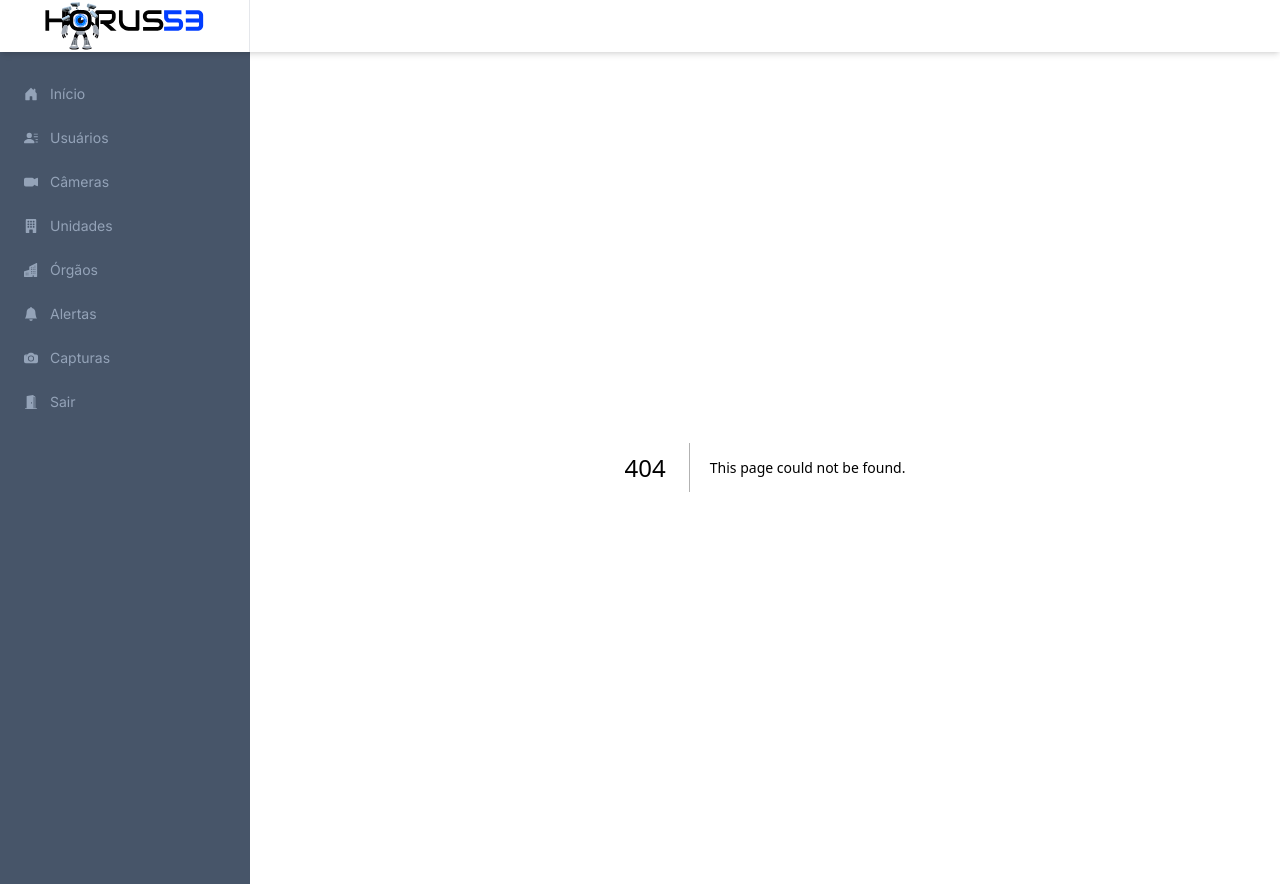
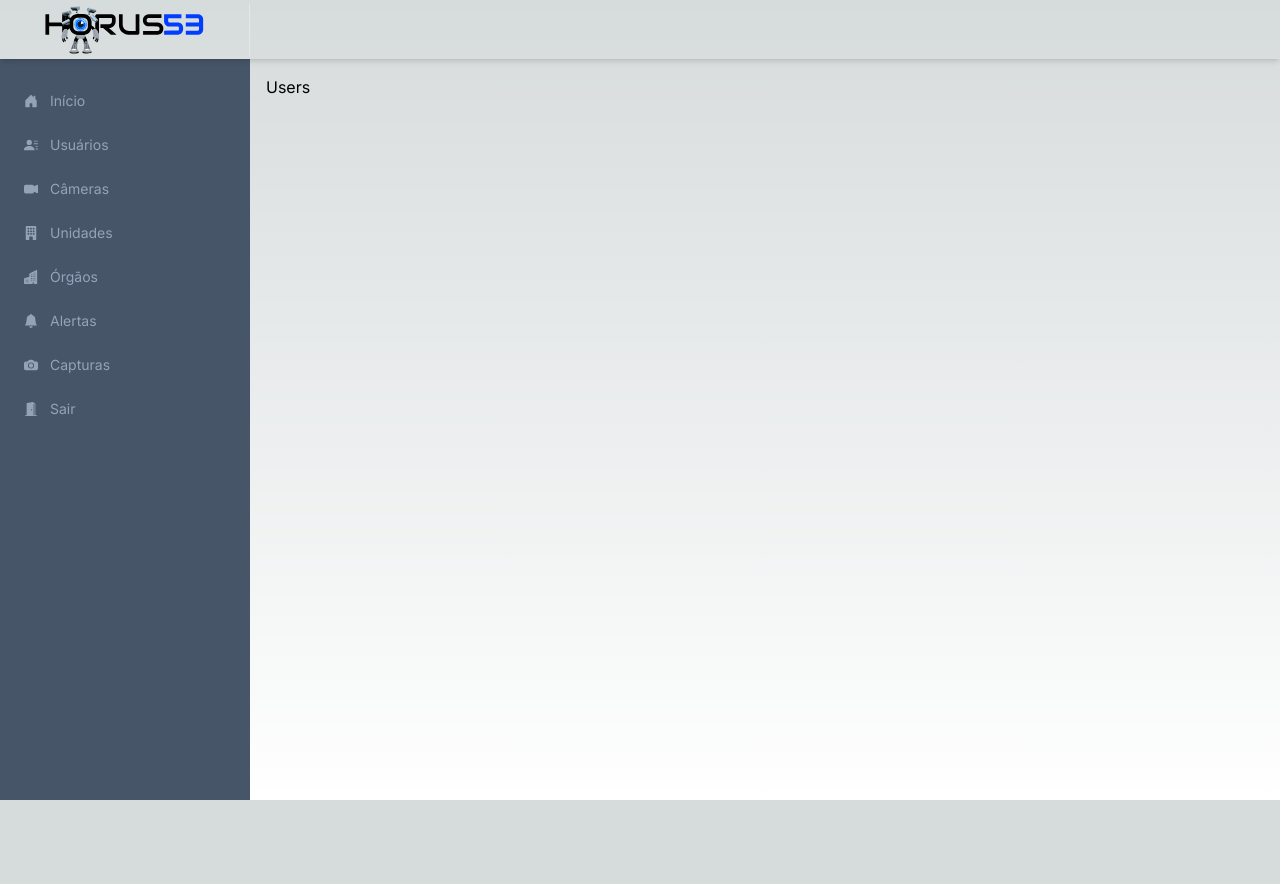
Before and after one commit to juniormartinxo/horus53-app, a Next.js app: page /users in a window 1280 px wide. Before the commit this address had no page. After the commit the page ends 800 px from the top, so only its background shows below. Built offline with nearby package versions, Linux system fonts and the light colour scheme.

Commit message:
feat: implementa a page users do app
A página vai conter as ações de edição dos usuários

```diff
--- /dev/null
+++ b/src/app/users/page.tsx
@@ -0,0 +1,3 @@
+export default function Users() {
+  return <h1>Users</h1>
+}
```
